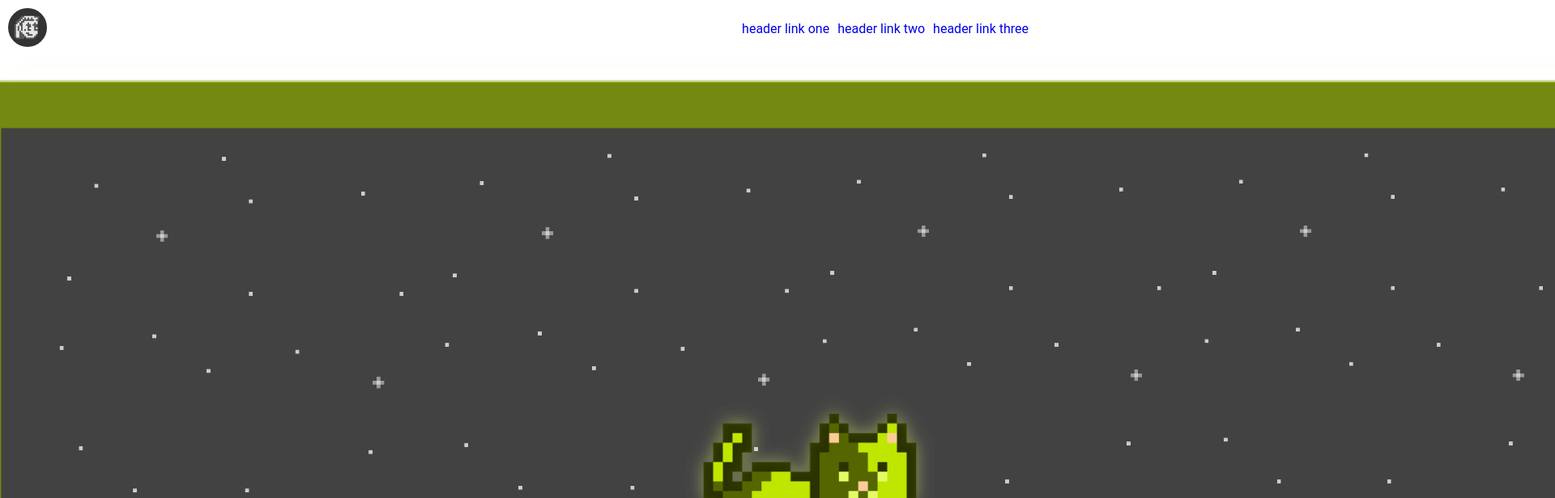
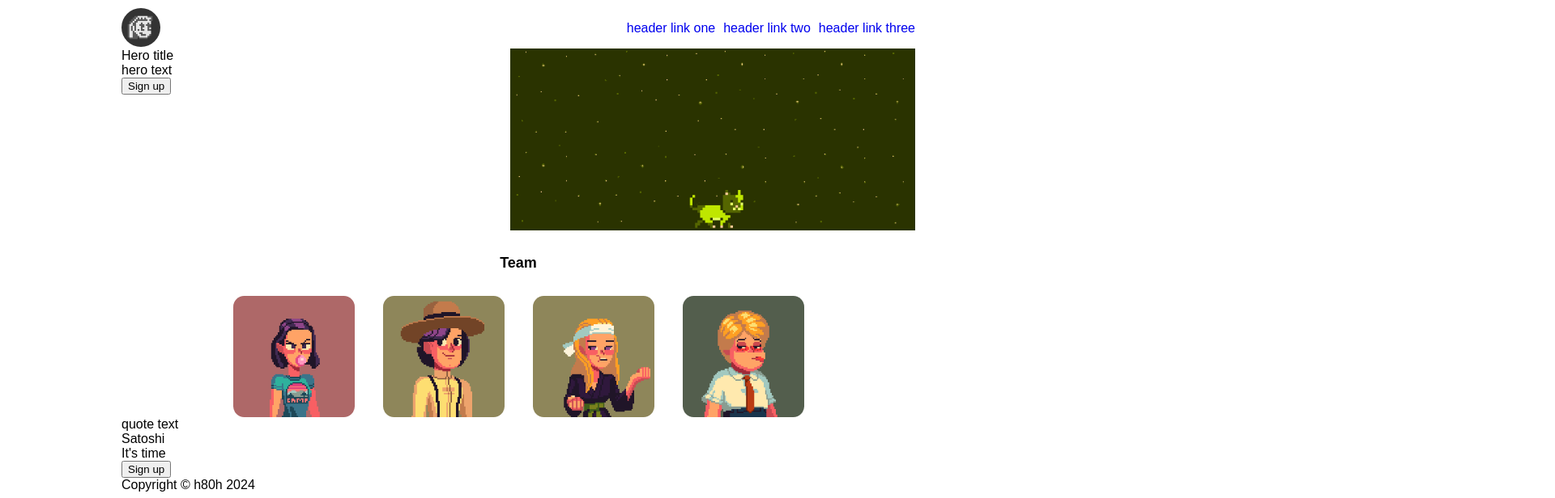
Before and after one commit to h80h/Landing_page, a plain HTML site: page index.html in a window 1280 px wide. Shown: the top 616 px of the page at 81% size, 1920 px wide, since content can reach past the window. Drawn offline with Linux system fonts and the light colour scheme.

Commit message:
Edit hero & info's image

```diff
--- a/index.html
+++ b/index.html
@@ -8,7 +8,7 @@
 </head>
 <body>
   <div class="header">
-    <div class="circular_logo">
+    <div class="logo">
       <img src="./image/h80h_logo.png">
     </div>
     <ul>
@@ -19,35 +19,42 @@
   </div>
 
   <div class="hero">
-    <div class="media flipped">
-      <div class="hero_image"><img src="./image/kiwi_the_cat_wallpaper.png" alt="Kiwi_the_cat_wallpaper"></div>
     <div class="content">
       <div>Hero title</div>
       <div>hero text</div>
-        <button></button>
+      <button>Sign up</button>
     </div>
+    <div class="hero_img">
+      <img src="./image/hero_kiwi_walk_5.gif" alt="Kiwi_the_cat_wallpaper">
     </div>
   </div>
 
-  <div class="content">
-    <div class="info-container">
-      <div class="info_title">
+  <div class="info_area">
+    <div class="info_title">Team</div>
+    <div class="info_container">
       <div class="info">
-          <img src="./image/Yearbook Club #109.png">
+        <div class="info_img">
+          <img src="./image/ybc109.png">
+        </div>
         <div class="info-text"></div>
       </div>
       <div class="info">
-          <img src="./image/Yearbook Club #279.png">
+        <div class="info_img">
+          <img src="./image/ybc279.png">
+        </div>
         <div class="info-text"></div>
       </div>
       <div class="info">
-          <img src="./image/Yearbook Club #279.png">
+        <div class="info_img">
+          <img src="./image/ybc250.png">
+        </div>
         <div class="info-text"></div>
       </div>
       <div class="info">
-          <img src="./image/Yearbook Club #687.png">
+        <div class="info_img">
+          <img src="./image/ybc687.png">
+        </div>
         <div class="info-text"></div>
-        </div>
       </div>
     </div>
   </div>
@@ -63,10 +70,6 @@
     <button>Sign up</button>
   </div>
 
-  <div class="circular_logo">
-    <img src="./image/h80h_logo.png">
-  </div>
-
   <div class="footer">
     Copyright © h80h 2024
   </div>
--- a/style.css
+++ b/style.css
@@ -1,18 +1,19 @@
 body {
-  font-family: Roboto;
+  font-family: sans-serif;
   margin: 0;
   max-height: 100vh;
   display: flex;
   flex-direction: column;
+  padding: 0 150px;
 }
 
 .header {
   display: flex;
   justify-content: space-between;
-  padding: 10px;
+  padding-top: 10px;
 }
 
-.circular_logo {
+.logo img{
   width: 48px;  /* Adjust size as needed */
   height: 48px; /* Should be the same as width for a perfect circle */
   border-radius: 50%;
@@ -20,12 +21,6 @@ body {
   display: flex;
   justify-content: center;
   align-items: center;
-}
-
-.circular_logo img {
-  width: 100%;
-  height: 100%;
-  object-fit: cover;
 }
 
 .header ul{
@@ -37,3 +32,48 @@ body {
 a {
   text-decoration: none;
 }
+
+.hero {
+  display: flex;
+  justify-content: space-between;
+}
+
+.hero_img{
+  width: 500px;  /* Adjust size as needed */
+  height: auto; /* Should be the same as width for a perfect circle */
+  overflow: hidden;
+  display: flex;
+  justify-content: center;
+  align-items: center;
+
+}
+
+.info_title {
+  text-align: center;
+  padding: 30px 0;
+  font-weight: bold;
+  font-size: large;
+}
+
+.info_container {
+  display: flex;
+  justify-content: center;
+  gap: 35px;
+}
+
+.info_img {
+  width: 150px;  /* Adjust size as needed */
+  height: auto; /* Should be the same as width for a perfect circle */
+  border-radius: 9%;
+  overflow: hidden;
+  display: flex;
+  justify-content: center;
+  align-items: center;
+}
+
+.hero_img img,
+.info_img img {
+  width: 100%;
+  height: 100%;
+  object-fit: cover
+}
```
Also changed, not shown: image/hero_kiwi_walk_5.gif (added), image/kiwi_the_cat_wallpaper.png (deleted), image/ybc109.png (renamed from image/Yearbook Club #109.png), image/ybc250.png (renamed from image/Yearbook Club #250.png), image/ybc279.png (renamed from image/Yearbook Club #279.png), image/ybc687.png (renamed from image/Yearbook Club #687.png). Lines whose indentation alone changed are shown as unchanged.
